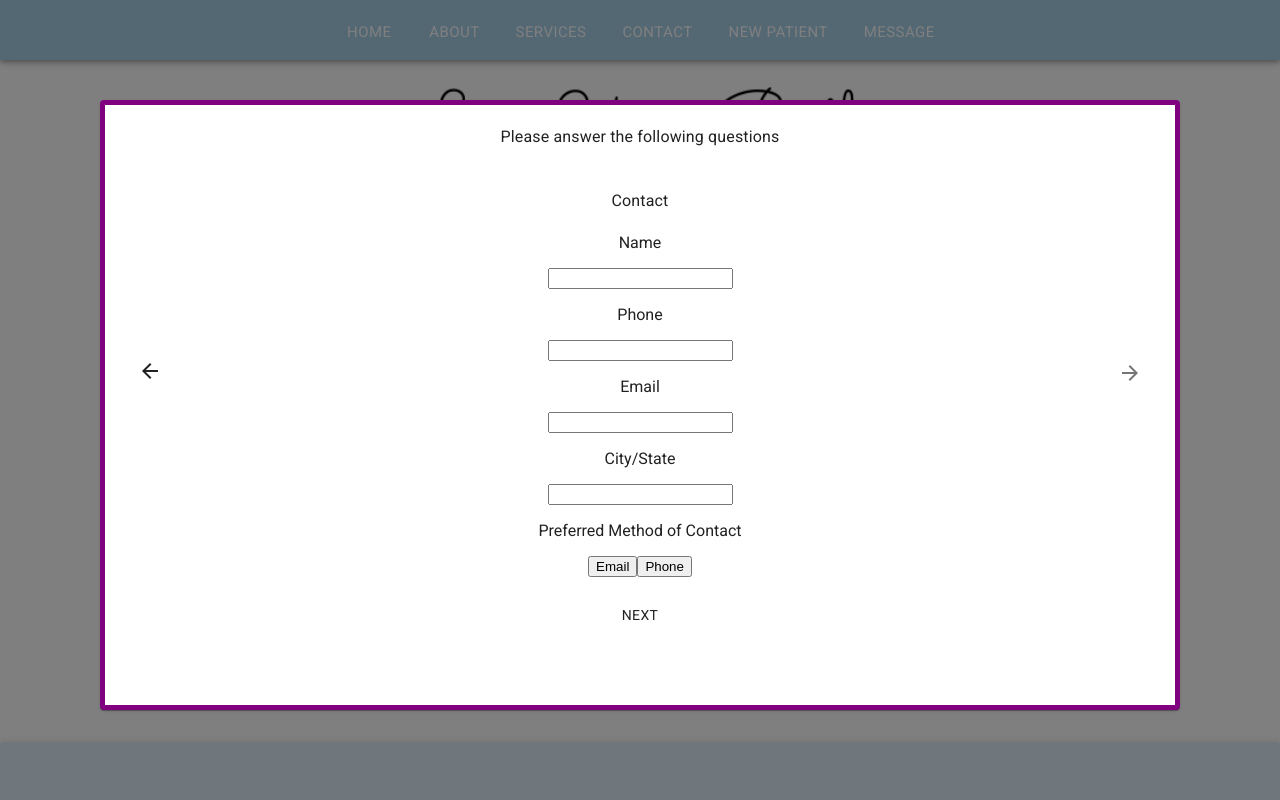
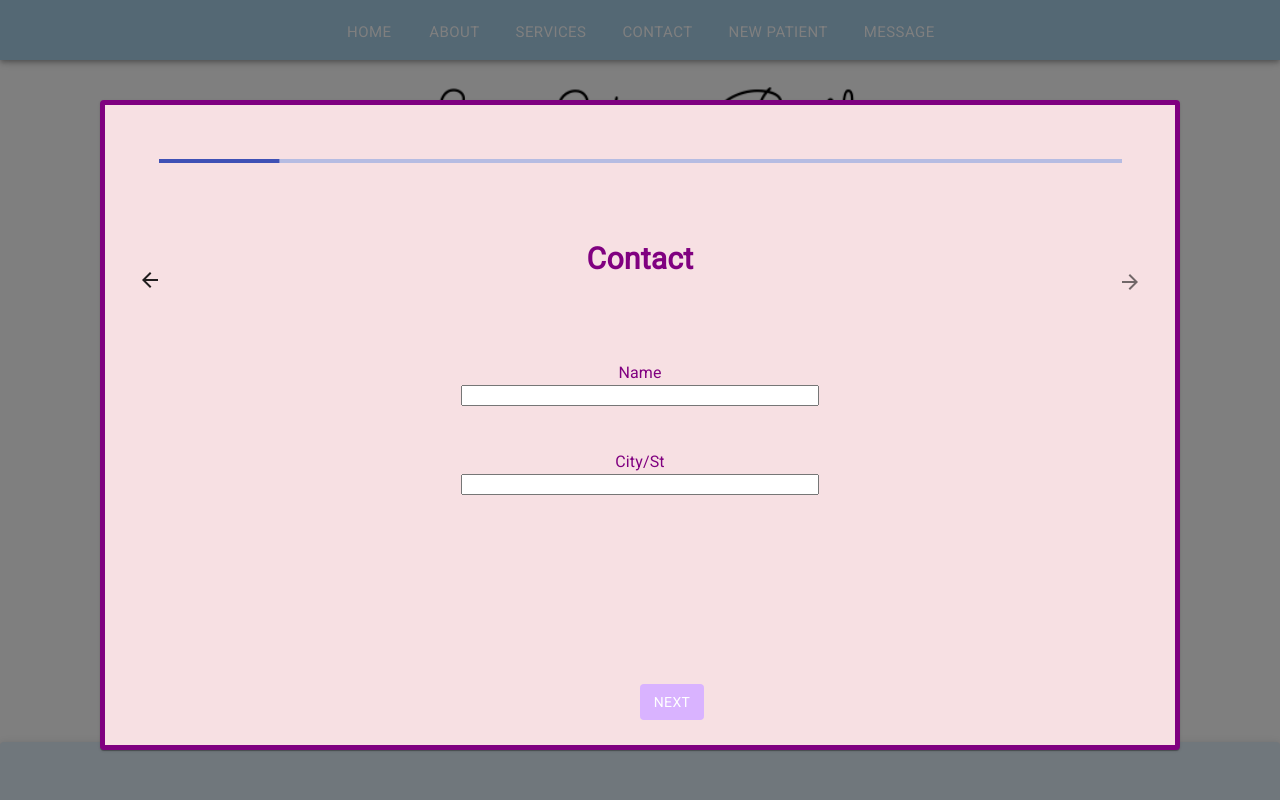
Before and after one commit to magire01/loveyourbirth, a React (Create React App) app: page / in a window 1280 px wide. Both pictures are taken after a click on the button "NEW PATIENT". Shown: the top 800 px of the page. Built offline with nearby package versions, Linux system fonts and the light colour scheme.

Commit message:
Updated contact form

```diff
--- a/src/components/ContactForm.js
+++ b/src/components/ContactForm.js
@@ -1,5 +1,5 @@
 import React, { useState, useEffect } from "react";
-import { Grid, Button, Typography, IconButton, Card } from "@material-ui/core";
+import { Grid, Button, Typography, IconButton, Card, LinearProgress } from "@material-ui/core";
 import ArrowBackIcon from '@material-ui/icons/ArrowBack';
 import ArrowForwardIcon from '@material-ui/icons/ArrowForward';
 import QuestionData from "../utilities/questions.json";
@@ -17,21 +17,41 @@ const ContactForm = () => {
     });
 
 
+    //question # state
+    const [questionNum, setQuestionNum] = useState(0)
 
-    const [questionNum, setQuestionNum] = useState(0)
+    //progress bar
+    const point = 100/QuestionData.data.length
+    const [progress, setProgress] = useState(point)
+    // useEffect(() => {
+    //     const point = 100/QuestionData.data.length
+    //     setProgress(progress + point)
+    // }, [questionNum])
 
     const nextQuestion = (e) => {
         e.preventDefault();
         setQuestionNum(questionNum + 1)
+        setProgress(progress + point)
     }
 
     const prevQuestion = (e) => {
         e.preventDefault();
         setQuestionNum(questionNum - 1)
+        setProgress(progress - point)
     }
 
     const [answer, setAnswer] = useState({
-        name: ""
+        name: "",
+        city: "",
+        phone: "",
+        email: "",
+        contact: "",
+        firstBirth: "",
+        envision: "",
+        why: "",
+        midwifery: "",
+        concerns: "",
+        refer: ""
     })
 
     const handleAnswerName = (e) => {
@@ -45,7 +65,6 @@ const ContactForm = () => {
     const handleAnswerEmail = (e) => {
         setAnswer({ ...answer, email: e.target.value })
     }
-
     const handleAnswerCity = (e) => {
         setAnswer({ ...answer, city: e.target.value })
     }
@@ -56,11 +75,6 @@ const ContactForm = () => {
     const handleAnswerFirstBirth = (e, selection) => {
         e.preventDefault();
         setAnswer({ ...answer, firstBirth: selection})
-        if(selection === "No") {
-            setQuestionNum(questionNum + 1)
-        } else {
-            setQuestionNum(questionNum + 2)
-        }
     }
     const handleAnswerEnvision = (e) => {
         e.preventDefault();
@@ -86,23 +100,32 @@ const ContactForm = () => {
     //Style
     const style = {
         card: {
-            display: 'absolute',
+            display: 'fixed',
             justifyContent:'center',
             alignItems:'center',
-            height: 600,
+            height: (!isDesktop) ? "60%" : "80%",
             width: (!isDesktop) ? "97%" : "auto",
             margin: (!isDesktop) ? 0 : 100,
-            marginTop: (!isDesktop) ? "20%" : 100,
+            marginTop: (!isDesktop) ? 0 : 100,
             textAlign: "center",
-            border: "5px solid purple"
+            border: "5px solid purple",
+            backgroundColor: "#f7e0e3"
         },
         title: {
             marginTop: 20,
             marginBottom: 20
         },
         question: {
+            height: (!isDesktop) ? "50%" : "80%",
             marginTop: 20,
-            marginBottom: 20
+            marginBottom: (!isDesktop) ? 40 : 10,
+            color: "purple",
+            fontSize: (!isDesktop) ? 18 : 30,
+            fontWeight: "bold"
+        },
+        answerText: {
+            color: "purple",
+            marginTop: "5%"
         },
         input: {
             marginTop: 20,
@@ -111,6 +134,42 @@ const ContactForm = () => {
         button: {
             marginTop: 20,
             marginBottom: 20
+        },
+        activeButton: {
+            marginTop: 20,
+            marginBottom: 20,
+            backgroundColor: "blue",
+            color: "white"
+
+        },
+        submit: {
+            position: "absolute",
+            bottom: (!isDesktop) ? "40%" : "10%",
+            color: "white",
+            backgroundColor: "#d9b3ff"
+        },
+        questionSection: {
+            height: (!isDesktop) ? 200 : 400,
+            marginBottom: 100
+        },
+        questionSection2: {
+            height: (!isDesktop) ? 100 : 100,
+            marginBottom: "3%"
+        },
+        questionSection3: {
+            height: (!isDesktop) ? 200: 500
+        },
+        smallInput: {
+            width: (!isDesktop) ? 200: 350,
+
+        },
+        largeInput: {
+            width: (!isDesktop) ? "100%": 500,
+            height: (!isDesktop) ? "90%": 200
+        },
+        progress: {
+            margin: "5%",
+
         }
     }
 
@@ -119,37 +178,42 @@ const ContactForm = () => {
             case 1:
                 return (
                 <>
-                    <button onClick={(e, value) => handleAnswerFirstBirth(e, "Yes")}>Yes</button>
-                    <button onClick={(e, value) => handleAnswerFirstBirth(e, "No")}>No</button>
-                </>)
+                    <Typography style={style.answerText}>Phone</Typography> <input style={style.smallInput} value={answer.phone} onChange={handleAnswerPhone} />
+                    <Typography style={style.answerText}>Email</Typography> <input style={style.smallInput} value={answer.email} onChange={handleAnswerEmail} />
+                    <Typography style={style.answerText}>Preferred Method of Contact</Typography> <Button onClick={(e, value) => handleAnswerContactPref(e, "Email")} style={(answer.contact === "Email") ? style.activeButton : style.button}>Email</Button><Button onClick={(e, value) => handleAnswerContactPref(e, "Phone")} style={(answer.contact === "Phone") ? style.activeButton : style.button}>Phone</Button>
+                </>
+                )
             case 2:
-                return (<>
-                    <textarea onChange={handleAnswerEnvision}></textarea>
+                return (
+                <>
+                    <Button onClick={(e, value) => handleAnswerFirstBirth(e, "Yes")} style={(answer.firstBirth === "Yes") ? style.activeButton : style.button}>Yes</Button>
+                    <Button onClick={(e, value) => handleAnswerFirstBirth(e, "No")} style={(answer.firstBirth === "No") ? style.activeButton : style.button}>No</Button>
                 </>)
             case 3:
                 return (<>
-                    <textarea onChange={handleAnswerWhy}></textarea>
+                    <textarea style={style.largeInput} value={answer.envision} onChange={handleAnswerEnvision}></textarea>
                 </>)
             case 4:
                 return (<>
-                    <textarea onChange={handleAnswerMidwifery}></textarea>
+                    <textarea style={style.largeInput} value={answer.why} onChange={handleAnswerWhy}></textarea>
                 </>)
             case 5:
                 return (<>
-                    <textarea onChange={handleAnswerConcerns}></textarea>
+                    <textarea style={style.largeInput} value={answer.midwifery} onChange={handleAnswerMidwifery}></textarea>
                 </>)
             case 6:
                 return (<>
-                    <textarea onChange={handleAnswerRefer}></textarea>
+                    <textarea style={style.largeInput} value={answer.concerns} onChange={handleAnswerConcerns}></textarea>
+                </>)
+            case 7:
+                return (<>
+                    <input style={style.smallInput} value={answer.refer} onChange={handleAnswerRefer} />
                 </>)
             default:
                 return (
                 <>
-                    <p>Name</p> <input defaultValue="" onChange={handleAnswerName}/>
-                    <p>Phone</p> <input defaultValue="" onChange={handleAnswerPhone} />
-                    <p>Email</p> <input defaultValue="" onChange={handleAnswerEmail} />
-                    <p>City/State</p> <input defaultValue="" onChange={handleAnswerCity} />
-                    <p>Preferred Method of Contact</p> <button onClick={(e, value) => handleAnswerContactPref(e, "Email")}>Email</button><button onClick={(e, value) => handleAnswerContactPref(e, "Phone")}>Phone</button>
+                    <Typography style={style.answerText}>Name</Typography> <input style={style.smallInput} value={answer.name} onChange={handleAnswerName}/>
+                    <Typography style={style.answerText}>City/St</Typography> <input style={style.smallInput} value={answer.city} onChange={handleAnswerCity} />
                 </>)
 
         }
@@ -160,19 +224,20 @@ const ContactForm = () => {
             <Card style={style.card}>
                 <Grid container direction="row" alignItems="center" justifyContent="center">
                     <Grid item md="12" xs="12">
-                        <Typography style={style.title}>Please answer the following questions</Typography>
+                        <LinearProgress variant="determinate" value={progress} style={style.progress} />
                     </Grid>
                     <Grid item md="1" xs="1">
-
                         {(questionNum === 0)
                         ? <ArrowBackIcon />
                         : <IconButton>
                             <ArrowBackIcon onClick={prevQuestion} />
                          </IconButton>}
                     </Grid>
-                    <Grid item md="10" xs="10">
+                    <Grid item md="10" xs="10" style={style.questionSection2}>
                         <Typography style={style.question}>{QuestionData.data[questionNum].question}</Typography>
+                        <div style={style.questionSection3}>
                             {handleAnswer()}
+                        </div>
                     </Grid>
                     <Grid item md="1" xs="1">
                         {(questionNum === QuestionData.data.length - 1)
@@ -183,8 +248,8 @@ const ContactForm = () => {
                     </Grid>
                     <Grid item md="12" xs="12">
                         {(questionNum === QuestionData.data.length - 1)
-                        ? <Button style={style.button}>Submit</Button>
-                        : <Button onClick={nextQuestion} style={style.button}>Next</Button>}
+                        ? <Button style={style.submit}>Submit</Button>
+                        : <Button onClick={nextQuestion} style={style.submit}>Next</Button>}
                     </Grid>
                 </Grid>
             </Card>
--- a/src/components/MessageForm.js
+++ b/src/components/MessageForm.js
@@ -1,6 +1,5 @@
 import React, { useState, useEffect } from "react";
 import { Grid, Button, Typography, Card } from "@material-ui/core";
-
 import '@fontsource/roboto';
 
 const MessageForm = () => {
@@ -65,9 +64,6 @@ const MessageForm = () => {
         }
     }
 
-
-
-
     return (
         <>
             <Card style={style.card}>
--- a/src/utilities/questions.json
+++ b/src/utilities/questions.json
@@ -7,31 +7,36 @@
       },
       {
          "id": 1,
+         "question": "Contact",
+         "type": "text"
+      },
+      {
+         "id": 2,
             "question": "Is this your first pregnancy?",
             "type": "choice"
       },
       {
-         "id": 4,
+         "id": 3,
          "question": "How Do you Envision Your Birth?",
          "type": "text"
       },
       {
-         "id": 5,
+         "id": 4,
          "question": "Why are you interested home birth",
          "type": "text"
       },
       {
-         "id": 6,
+         "id": 5,
          "question": "What questions do you have about midwifery care, our role and responsibility, training and eduction?",
          "type": "text"
       },
       {
-         "id": 7,
+         "id": 6,
          "question": "Do you have any fears, concerns, or questions you’d like to discuss?",
          "type": "text"
       },
       {
-         "id": 8,
+         "id": 7,
          "question": "How did you hear about Love your Birth Midwifery, PLLC?",
          "type": "text"
       }
```
